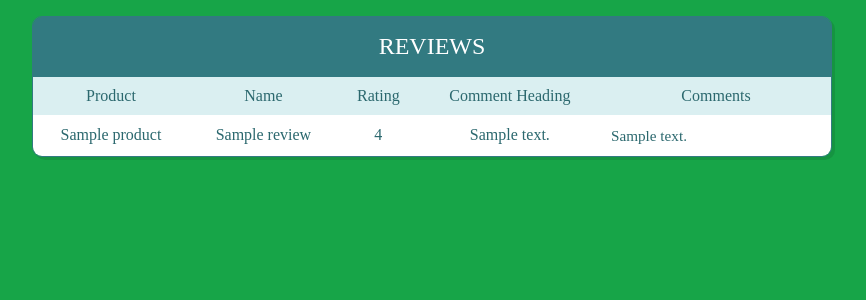
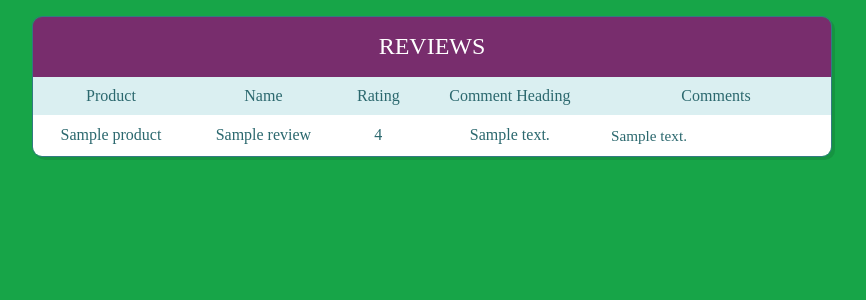
Before and after one commit to laiz-in/review_scrapping, a Flask app: template templates/results.html in a window 1280 px wide. Shown: the top 300 px of the page, without its empty margins (208-1074 px from the left). Run offline with Flask 2, Linux system fonts and the light colour scheme; the template is opened without the code that fills it: most values are stand-ins (such as "Sample title", 1, 10 or a date in 2020); some libraries are stand-ins or nearby versions.

Commit message:
Update style.css

```diff
--- a/static/css/style.css
+++ b/static/css/style.css
@@ -6,7 +6,7 @@ body * {
 }
 
 .header {
-  background-color: #327a81;
+  background-color: #782D6D ;
   color: white;
   font-size: 1.5em;
   padding: 1rem;
```
